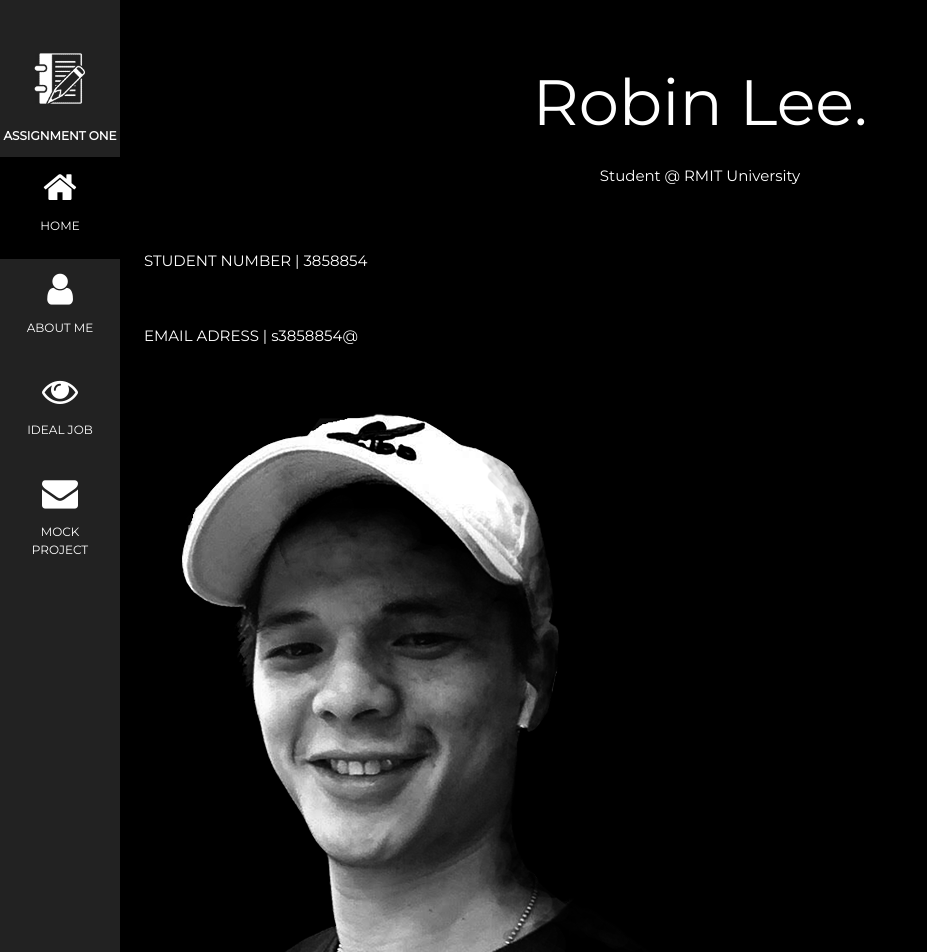
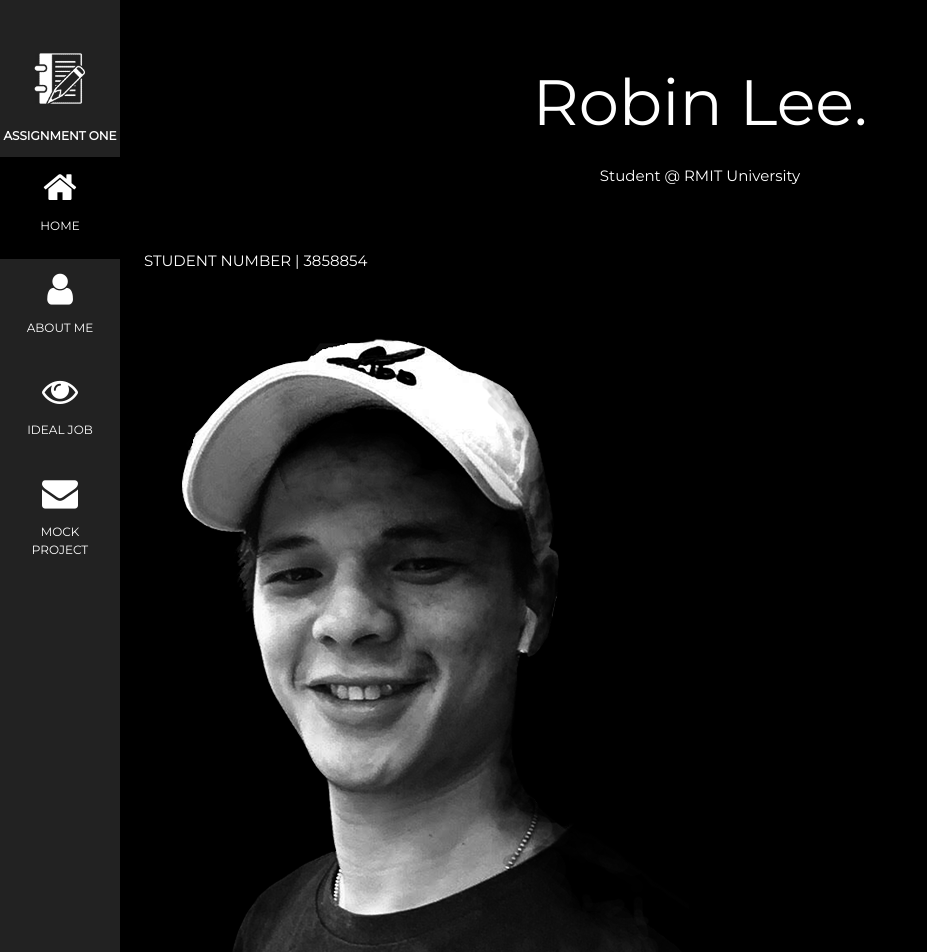
Before and after one commit to ceylonhue/begin, a Jekyll site: the page built from index.md, in a window 1280 px wide and 1400 px high. Shown: the top 952 px of the window, without its empty margins (0-927 px from the left). Built offline with Jekyll 4.4.1, drawn with Linux system fonts in a browser that asks for light colours; our own code applies the rules of GitHub Pages for plain Markdown files; some of the changed text lies outside the part shown.

Commit message:
Update default.html

```diff
--- a/_layouts/default.html
+++ b/_layouts/default.html
@@ -60,15 +60,11 @@ body, h1,h2,h3,h4,h5,h6 {font-family: "Montserrat", sans-serif}
     <p>Student @ RMIT University </p>
   </header>
 
-  <p>STUDENT NUMBER | 3858854 &emsp; <br></p>
-    <br>
-  <p>EMAIL ADRESS | s3858854@</p>
+  <p>STUDENT NUMBER | 3858854 &emsp; </p>
 
   <img src="/begin/images/robin5.png" alt="Robin2" class="w3-image" align="middle">
 
-  <p>STUDENT NUMBER | 3858854 &emsp; <br></p>
-    <br>
-  <p>EMAIL ADRESS | s3858854@</p>
+  <p>STUDENT NUMBER | 3858854 &emsp; </p>
 
   <!-- About Section -->
   <div class="w3-content w3-justify w3-text-grey w3-padding-64" id="about">
```
